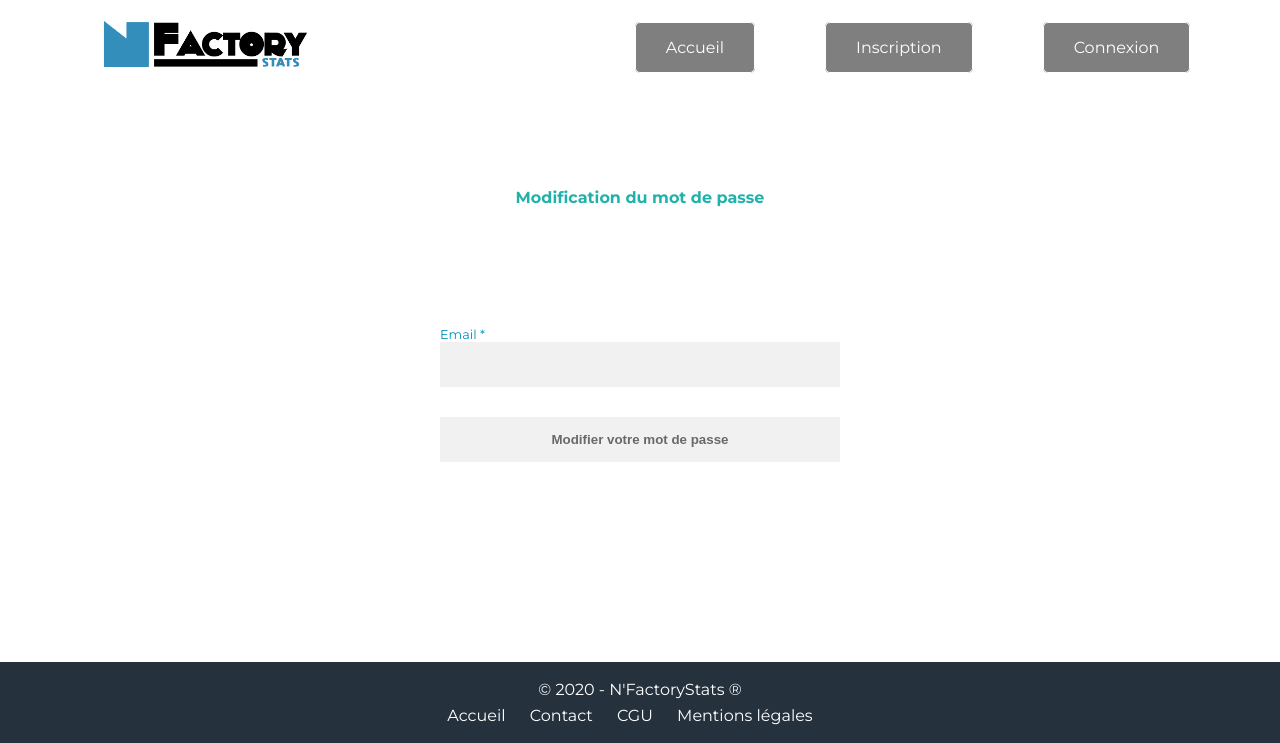
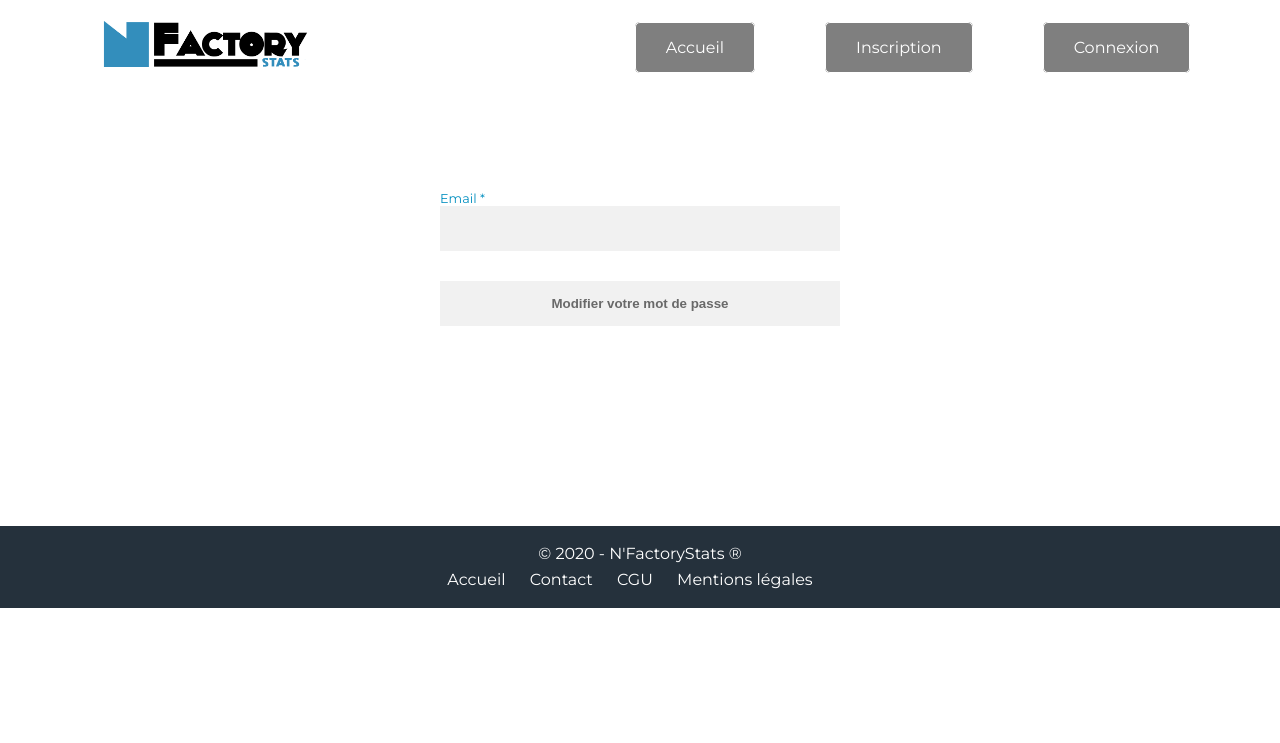
Before and after one commit to Bigo0612/N-FactoryStats, a PHP site: page /mot-de-passe-oublie.php in a window 1280 px wide. Shown: the top 743 px of the page. Run offline with PHP 8.4, Linux system fonts and the light colour scheme.

Commit message:
résolution du clear de l'enfer de la vie

```diff
--- a/asset/css/connexion.css
+++ b/asset/css/connexion.css
@@ -66,10 +66,3 @@
     font-size: 0.8em;
     color: #008ebf;
 }
-
-h2#modmp {
-    color: lightseagreen;
-    margin-top: 120px;
-    text-align: center;
-    font-weight: bold;
-}
--- a/inc/header.php
+++ b/inc/header.php
@@ -52,5 +52,5 @@
         </div>
         <div id="hamburger-overlay"></div>
     </div>
-    <div class="clear"></div>
+
 </header>
--- a/modif-mot-de-passe.php
+++ b/modif-mot-de-passe.php
@@ -48,8 +48,7 @@ if(!empty($_GET['token']) && !empty($_GET['email'])) {
     }
 }
 include('inc/header.php'); ?>
-
-    <h2 id="modmp">Modifier votre mot de passe</h2>
+    <div class="clear"></div>
 
     <form action="" method="post" class="formulaires">
         <div class="formdiv">
--- a/mot-de-passe-oublie.php
+++ b/mot-de-passe-oublie.php
@@ -32,11 +32,11 @@ if (!empty($_POST['submitted'])) {
 
 
 include ('inc/header.php'); ?>
+<div class="clear"></div>
 
 
-    <h2 id="modmp">Modification du mot de passe</h2>
     <form action="" method="post" class="formulaires">
-        <label for="email">Email *</label>
+        <label id="emmp" for="email">Email *</label>
         <input type="email" name="email" id="email" value="<?php if (!empty($_POST['email'])) { echo $_POST['email'];}?>">
         <p class="error"><?php if (!empty($errors['email'])) { echo $errors['email']; } ?></p>
 
```
